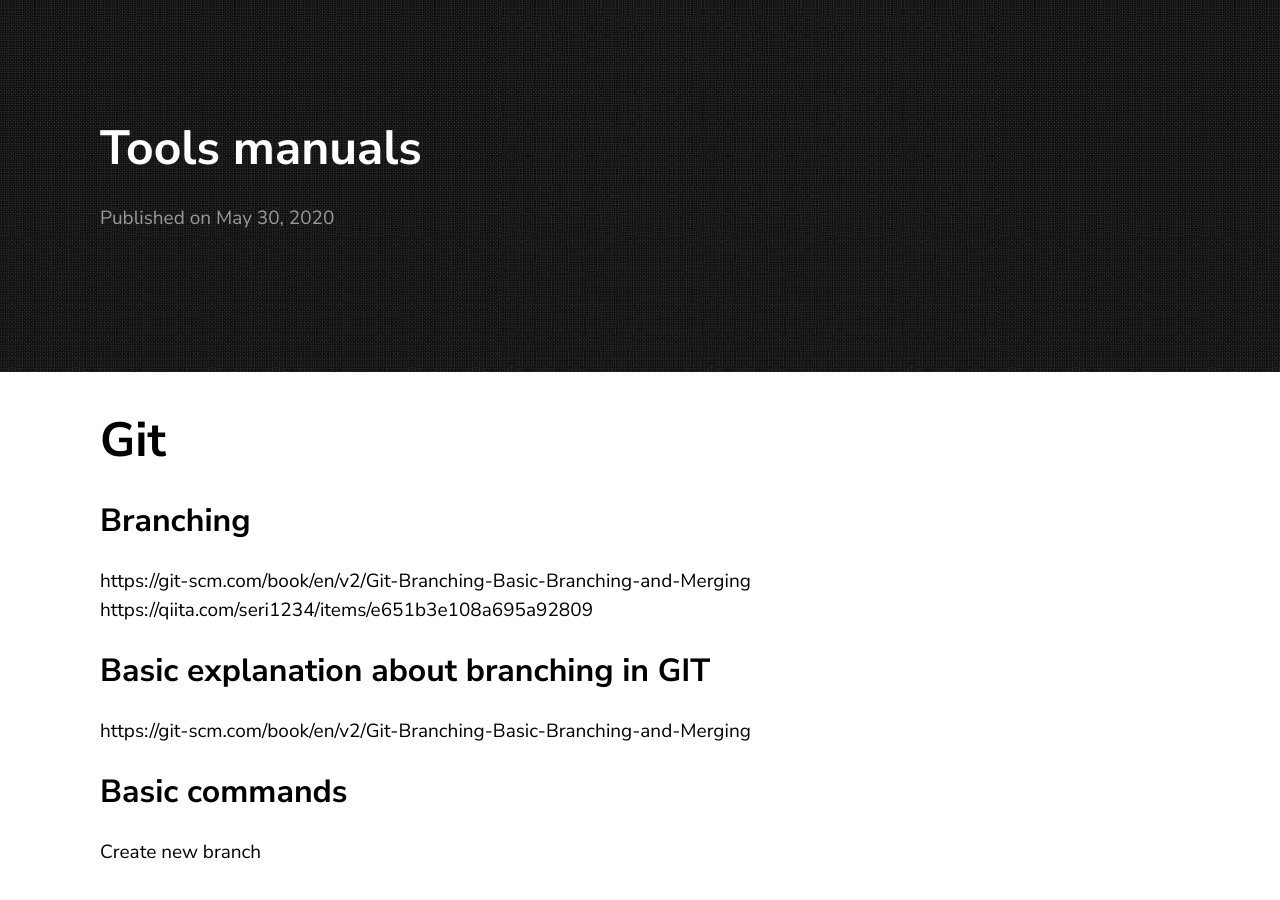
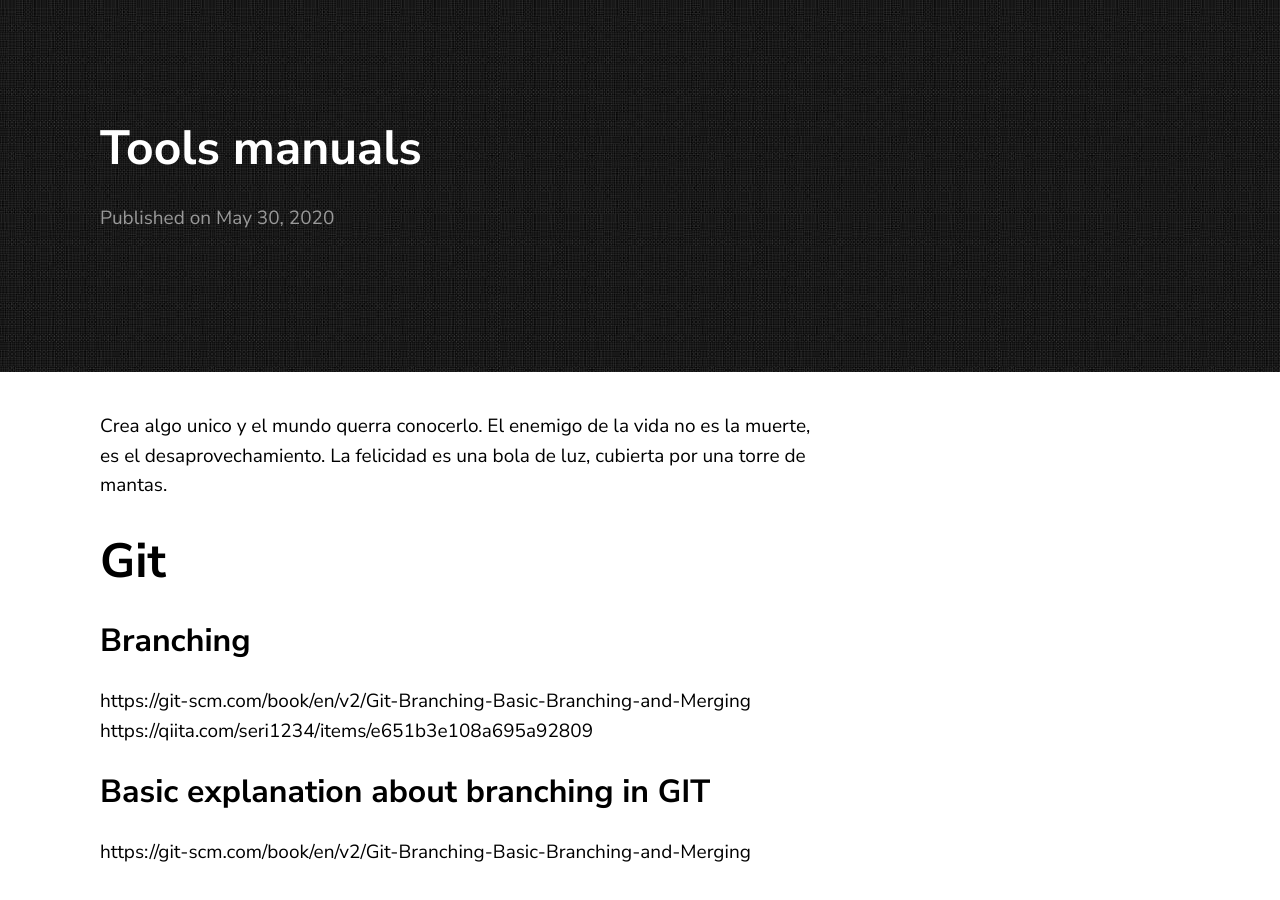
Before and after one commit to jluis9796/jluis9796.github.io, a Jekyll site: the page built from _posts/2020-05-31-manuals.markdown, in a window 1280 px wide and 900 px high. Built offline with Jekyll 4.4.1, drawn with Linux system fonts in a browser that asks for light colours; some of the changed text lies outside the part shown.

Commit message:
Update 2020-05-31-manuals.markdown

```diff
--- a/_posts/2020-05-31-manuals.markdown
+++ b/_posts/2020-05-31-manuals.markdown
@@ -3,6 +3,10 @@ layout: post
 title:  "Tools manuals"
 date:   2020-05-31 1:29:30 +0900
 ---
+Crea algo unico y el mundo querra conocerlo.
+El enemigo de la vida no es la muerte, es el desaprovechamiento.
+La felicidad es una bola de luz, cubierta por una torre de mantas.
+
 # Git
 ## Branching
 https://git-scm.com/book/en/v2/Git-Branching-Basic-Branching-and-Merging
```
Also changed, not shown: other parts of _posts/2020-05-31-manuals.markdown (+3 -0 lines).
